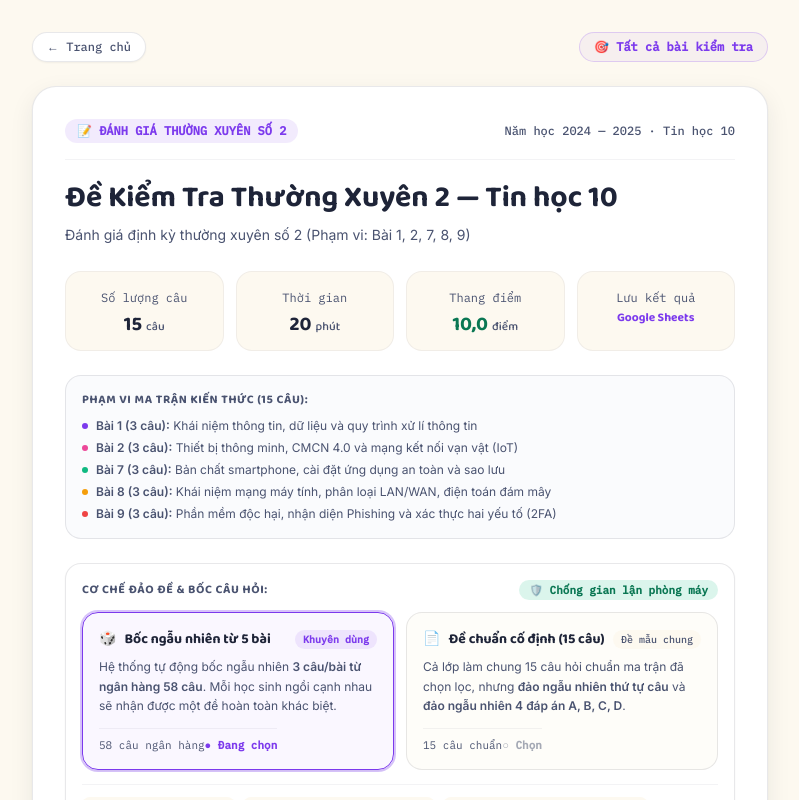
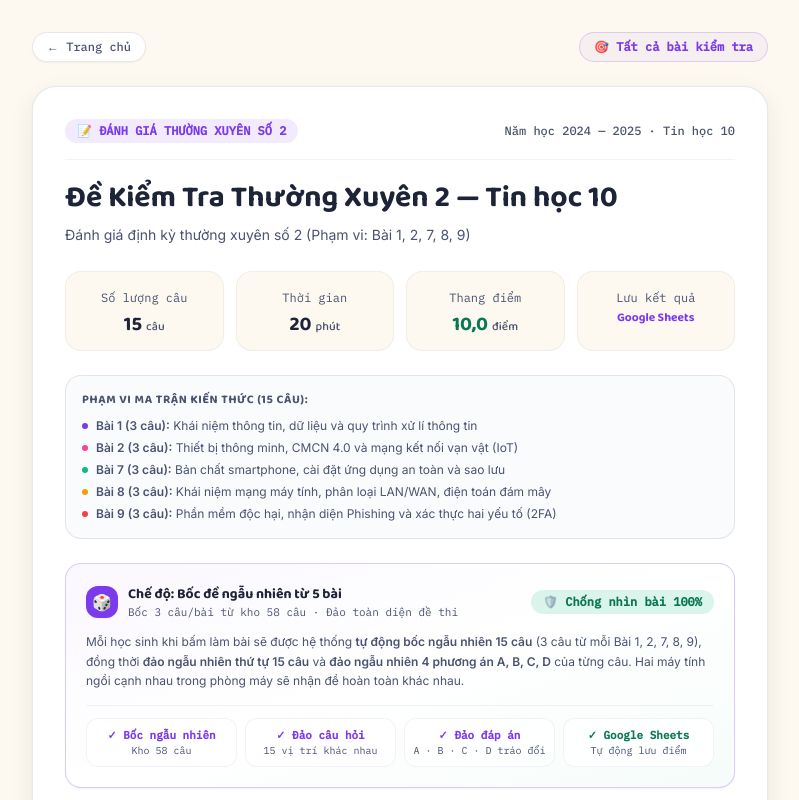
Before and after one commit to nongchuchuyen2021-svg/luyen-trac-nghiem-tin-10, a Next.js app: page /kiem-tra/thuong-xuyen-2 in a window 1280 px wide. Shown: the top 800 px of the page, without its empty margins (240-1039 px from the left). Built offline with nearby package versions, Linux system fonts and the light colour scheme.

Commit message:
fix: co dinh che do boc de ngau nhien 100% tu 5 bai cho phong may

```diff
--- a/components/KiemTraTx2Client.tsx
+++ b/components/KiemTraTx2Client.tsx
@@ -45,14 +45,10 @@ function getLessonTag(q: Question): string {
   return "Tin học 10";
 }
 
-function tronDe(cheDo: "ngau-nhien" | "co-dinh" = "ngau-nhien"): CauDaTron[] {
-  // 1. Lấy danh sách 15 câu hỏi:
-  // - Nếu "ngau-nhien": bốc ngẫu nhiên 3 câu/bài từ 5 bài (tổng 58 câu) và xáo trộn vị trí 15 câu
-  // - Nếu "co-dinh": lấy 15 câu chuẩn ma trận và xáo trộn vị trí 15 câu
-  const rawQuestions: Question[] =
-    cheDo === "ngau-nhien"
-      ? taoDeNgauNhienTx2()
-      : shuffle([...DE_KIEM_TRA_TX2.questions]);
+function tronDe(): CauDaTron[] {
+  // 1. Bốc ngẫu nhiên 15 câu (3 câu/bài từ 5 bài: 1, 2, 7, 8, 9) từ ngân hàng 58 câu
+  // và xáo trộn ngẫu nhiên vị trí 15 câu hỏi
+  const rawQuestions: Question[] = taoDeNgauNhienTx2();
 
   // 2. Xáo trộn ngẫu nhiên 4 phương án A, B, C, D của từng câu hỏi
   return rawQuestions.map((q) => {
@@ -81,7 +77,6 @@ export default function KiemTraTx2Client() {
   const [hoTen, setHoTen] = useState("");
   const [lop, setLop] = useState("");
   const [de, setDe] = useState<CauDaTron[]>([]);
-  const [cheDoDe, setCheDoDe] = useState<"ngau-nhien" | "co-dinh">("ngau-nhien");
   const [cauHienTai, setCauHienTai] = useState(0);
   const [dapAnDaChon, setDapAnDaChon] = useState<(number | null)[]>([]);
   const [giayConLai, setGiayConLai] = useState(DE_KIEM_TRA_TX2.thoiGianPhut * 60);
@@ -141,7 +136,7 @@ export default function KiemTraTx2Client() {
     setLop(hs.lop);
 
     playClick();
-    const boDe = tronDe(cheDoDe);
+    const boDe = tronDe();
     setDe(boDe);
     setDapAnDaChon(new Array(boDe.length).fill(null));
     setCauHienTai(0);
@@ -206,7 +201,7 @@ export default function KiemTraTx2Client() {
           hoTen: hs.hoTen,
           lop: hs.lop,
           baiId: DE_KIEM_TRA_TX2.id,
-          tenBai: `${DE_KIEM_TRA_TX2.title} ${cheDoDe === "ngau-nhien" ? "(Bốc ngẫu nhiên)" : "(Đề chuẩn)"}`,
+          tenBai: `${DE_KIEM_TRA_TX2.title} (Bốc ngẫu nhiên)`,
           dang: "Thường xuyên",
           diem: diemSo,
           soCauDung: dung,
@@ -324,95 +319,48 @@ export default function KiemTraTx2Client() {
             </ul>
           </div>
 
-          {/* LỰA CHỌN CHẾ ĐỘ TẠO ĐỀ & ĐẢO NGẪU NHIÊN */}
-          <div className="mt-6 rounded-2xl border border-ink/10 bg-white p-4 shadow-sm">
-            <div className="flex items-center justify-between">
-              <h3 className="font-display text-xs font-bold uppercase tracking-wider text-ink-soft">
-                Cơ chế đảo đề & bốc câu hỏi:
-              </h3>
-              <span className="inline-flex items-center gap-1 rounded-full bg-mint/15 px-2.5 py-0.5 font-mono text-[11px] font-bold text-mint-deep">
-                🛡️ Chống gian lận phòng máy
+          {/* CƠ CHẾ BỐC ĐỀ NGẪU NHIÊN VÀ BẢO MẬT PHÒNG MÁY */}
+          <div className="mt-6 rounded-2xl border border-grape/25 bg-gradient-to-br from-grape/[0.04] via-white to-mint/[0.04] p-5 shadow-sm">
+            <div className="flex flex-wrap items-center justify-between gap-2">
+              <div className="flex items-center gap-2.5">
+                <span className="flex h-8 w-8 items-center justify-center rounded-xl bg-grape text-white text-base shadow-sm">
+                  🎲
+                </span>
+                <div>
+                  <h3 className="font-display text-sm font-bold text-ink">
+                    Chế độ: Bốc đề ngẫu nhiên từ 5 bài
+                  </h3>
+                  <p className="font-mono text-[11px] text-ink-soft">
+                    Bốc 3 câu/bài từ kho 58 câu · Đảo toàn diện đề thi
+                  </p>
+                </div>
+              </div>
+              <span className="inline-flex items-center gap-1 rounded-full bg-mint/15 px-3 py-1 font-mono text-xs font-bold text-mint-deep">
+                🛡️ Chống nhìn bài 100%
               </span>
             </div>
 
-            <div className="mt-3 grid gap-3 sm:grid-cols-2">
-              <button
-                type="button"
-                onClick={() => {
-                  playClick();
-                  setCheDoDe("ngau-nhien");
-                }}
-                className={`flex flex-col justify-between rounded-2xl border p-4 text-left transition ${
-                  cheDoDe === "ngau-nhien"
-                    ? "border-grape bg-grape/[0.04] shadow-sm ring-2 ring-grape/30"
-                    : "border-ink/10 bg-cream/40 hover:border-ink/25 hover:bg-cream"
-                }`}
-              >
-                <div>
-                  <div className="flex items-center justify-between">
-                    <span className="flex items-center gap-2 font-display text-sm font-bold text-ink">
-                      <span>🎲</span> Bốc ngẫu nhiên từ 5 bài
-                    </span>
-                    <span className="rounded-full bg-grape/10 px-2 py-0.5 font-mono text-[10px] font-bold text-grape">
-                      Khuyên dùng
-                    </span>
-                  </div>
-                  <p className="mt-2 text-xs text-ink-soft leading-relaxed">
-                    Hệ thống tự động bốc ngẫu nhiên <strong>3 câu/bài từ ngân hàng 58 câu</strong>. Mỗi học sinh ngồi cạnh nhau sẽ nhận được một đề hoàn toàn khác biệt.
-                  </p>
-                </div>
-                <div className="mt-3 flex items-center justify-between border-t border-ink/5 pt-2 text-[11px]">
-                  <span className="font-mono text-ink-soft">58 câu ngân hàng</span>
-                  <span className={`font-mono font-bold ${cheDoDe === "ngau-nhien" ? "text-grape" : "text-ink-soft/50"}`}>
-                    {cheDoDe === "ngau-nhien" ? "● Đang chọn" : "○ Chọn"}
-                  </span>
-                </div>
-              </button>
+            <p className="mt-3 text-xs text-ink-soft leading-relaxed">
+              Mỗi học sinh khi bấm làm bài sẽ được hệ thống <strong>tự động bốc ngẫu nhiên 15 câu</strong> (3 câu từ mỗi Bài 1, 2, 7, 8, 9), đồng thời <strong>đảo ngẫu nhiên thứ tự 15 câu</strong> và <strong>đảo ngẫu nhiên 4 phương án A, B, C, D</strong> của từng câu. Hai máy tính ngồi cạnh nhau trong phòng máy sẽ nhận đề hoàn toàn khác nhau.
+            </p>
 
-              <button
-                type="button"
-                onClick={() => {
-                  playClick();
-                  setCheDoDe("co-dinh");
-                }}
-                className={`flex flex-col justify-between rounded-2xl border p-4 text-left transition ${
-                  cheDoDe === "co-dinh"
-                    ? "border-grape bg-grape/[0.04] shadow-sm ring-2 ring-grape/30"
-                    : "border-ink/10 bg-cream/40 hover:border-ink/25 hover:bg-cream"
-                }`}
-              >
-                <div>
-                  <div className="flex items-center justify-between">
-                    <span className="flex items-center gap-2 font-display text-sm font-bold text-ink">
-                      <span>📄</span> Đề chuẩn cố định (15 câu)
-                    </span>
-                    <span className="rounded-full bg-cream px-2 py-0.5 font-mono text-[10px] font-medium text-ink-soft">
-                      Đề mẫu chung
-                    </span>
-                  </div>
-                  <p className="mt-2 text-xs text-ink-soft leading-relaxed">
-                    Cả lớp làm chung 15 câu hỏi chuẩn ma trận đã chọn lọc, nhưng <strong>đảo ngẫu nhiên thứ tự câu</strong> và <strong>đảo ngẫu nhiên 4 đáp án A, B, C, D</strong>.
-                  </p>
-                </div>
-                <div className="mt-3 flex items-center justify-between border-t border-ink/5 pt-2 text-[11px]">
-                  <span className="font-mono text-ink-soft">15 câu chuẩn</span>
-                  <span className={`font-mono font-bold ${cheDoDe === "co-dinh" ? "text-grape" : "text-ink-soft/50"}`}>
-                    {cheDoDe === "co-dinh" ? "● Đang chọn" : "○ Chọn"}
-                  </span>
-                </div>
-              </button>
-            </div>
-
-            <div className="mt-3.5 flex flex-wrap items-center gap-2 border-t border-ink/5 pt-3 font-mono text-[11px] text-ink-soft">
-              <span className="inline-flex items-center gap-1 rounded-lg bg-cream px-2.5 py-1 text-ink-soft">
-                🔀 Đảo thứ tự 15 câu
-              </span>
-              <span className="inline-flex items-center gap-1 rounded-lg bg-cream px-2.5 py-1 text-ink-soft">
-                🔄 Đảo 4 phương án A-B-C-D
-              </span>
-              <span className="inline-flex items-center gap-1 rounded-lg bg-cream px-2.5 py-1 text-ink-soft">
-                ⚡ Tự động nộp Google Sheets
-              </span>
+            <div className="mt-3.5 grid grid-cols-2 gap-2 border-t border-ink/5 pt-3 sm:grid-cols-4 font-mono text-[11px]">
+              <div className="rounded-xl bg-white/80 p-2 border border-ink/5 text-center">
+                <span className="text-grape font-bold">✓ Bốc ngẫu nhiên</span>
+                <p className="text-[10px] text-ink-soft">Kho 58 câu</p>
+              </div>
+              <div className="rounded-xl bg-white/80 p-2 border border-ink/5 text-center">
+                <span className="text-grape font-bold">✓ Đảo câu hỏi</span>
+                <p className="text-[10px] text-ink-soft">15 vị trí khác nhau</p>
+              </div>
+              <div className="rounded-xl bg-white/80 p-2 border border-ink/5 text-center">
+                <span className="text-grape font-bold">✓ Đảo đáp án</span>
+                <p className="text-[10px] text-ink-soft">A · B · C · D tráo đổi</p>
+              </div>
+              <div className="rounded-xl bg-white/80 p-2 border border-ink/5 text-center">
+                <span className="text-mint-deep font-bold">✓ Google Sheets</span>
+                <p className="text-[10px] text-ink-soft">Tự động lưu điểm</p>
+              </div>
             </div>
           </div>
 
@@ -794,7 +742,7 @@ export default function KiemTraTx2Client() {
         {/* THÀNH PHẦN NỘP BÀI GOOGLE SHEET */}
         <NopBai
           baiId={DE_KIEM_TRA_TX2.id}
-          tenBai={`${DE_KIEM_TRA_TX2.title} ${cheDoDe === "ngau-nhien" ? "(Bốc ngẫu nhiên)" : "(Đề chuẩn)"}`}
+          tenBai={`${DE_KIEM_TRA_TX2.title} (Bốc ngẫu nhiên)`}
           dang="Thường xuyên"
           diem={diem}
           soCauDung={soCauDung}
```
